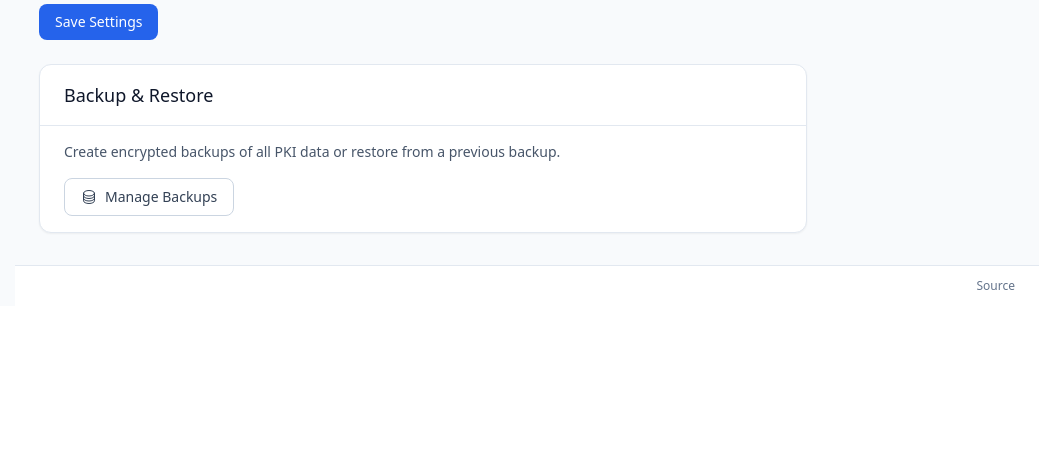
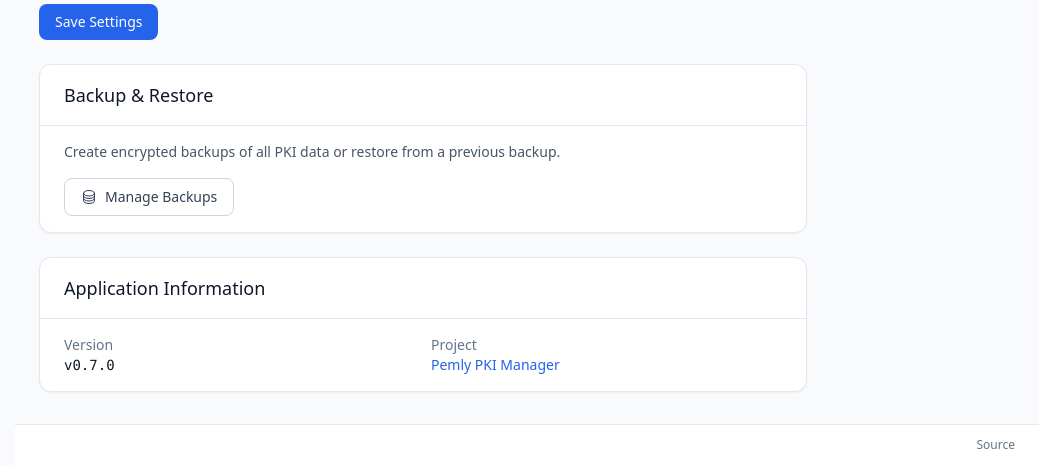
Before and after one commit to TOMFoolery-Labs/pemly, a Django app: page /settings/ in a window 1280 px wide. Shown: the part 2104-2569 px from the top of the page, without its empty margins (241-1280 px from the left). Before the commit the page ends 2394 px from the top, so only its background shows below. Run offline with Django 5.2, Linux system fonts and the light colour scheme; the visitor is signed in with stand-in values (Sample User, id 1); data comes from the database, SQL or seed files in the repository; data that the repository does not hold is empty; style sheets or scripts are compiled from the project's sources.

Commit message:
Add version display to settings page
- Add VERSION constant to base settings (0.7.0)
- Display version in Application Information section on settings page
- Include GitHub project link for reference

Co-Authored-By: Claude Sonnet 4.5 <noreply@anthropic.com>

```diff
--- a/core/views/settings.py
+++ b/core/views/settings.py
@@ -1,4 +1,5 @@
 from django import forms
+from django.conf import settings
 from django.contrib import messages
 from django.contrib.auth.mixins import LoginRequiredMixin
 from django.core.exceptions import PermissionDenied
@@ -162,6 +163,7 @@ class SettingsView(LoginRequiredMixin, View):
             'form': form,
             'settings': settings_obj,
             'cfssl_status': cfssl_status,
+            'version': settings.VERSION,
         })
 
     def post(self, request):
@@ -188,6 +190,7 @@ class SettingsView(LoginRequiredMixin, View):
             'form': form,
             'settings': settings_obj,
             'cfssl_status': cfssl_status,
+            'version': settings.VERSION,
         })
 
     def _get_cfssl_status(self) -> dict:
--- a/pkife/settings/base.py
+++ b/pkife/settings/base.py
@@ -14,6 +14,9 @@ load_dotenv()
 
 # Build paths inside the project like this: BASE_DIR / 'subdir'.
 BASE_DIR = Path(__file__).resolve().parent.parent.parent
+
+# Application version
+VERSION = '0.7.0'
 
 # SECURITY WARNING: keep the secret key used in production secret!
 SECRET_KEY = os.environ.get('DJANGO_SECRET_KEY', 'django-insecure-change-me-in-production')
--- a/templates/settings/index.html
+++ b/templates/settings/index.html
@@ -482,5 +482,28 @@ document.addEventListener('DOMContentLoaded', function() {
       </a>
     </div>
   </div>
+
+  <!-- Application Information -->
+  <div class="card">
+    <div class="card-header">
+      <h2 class="text-lg font-medium text-slate-900">Application Information</h2>
+    </div>
+    <div class="card-body">
+      <dl class="grid grid-cols-2 gap-4 text-sm">
+        <div>
+          <dt class="text-slate-500">Version</dt>
+          <dd class="font-mono text-slate-900">v{{ version }}</dd>
+        </div>
+        <div>
+          <dt class="text-slate-500">Project</dt>
+          <dd class="text-slate-900">
+            <a href="https://github.com/TOMFoolery-Labs/pemly" target="_blank" rel="noopener" class="text-primary-600 hover:text-primary-700">
+              Pemly PKI Manager
+            </a>
+          </dd>
+        </div>
+      </dl>
+    </div>
+  </div>
 </div>
 {% endblock %}
```
